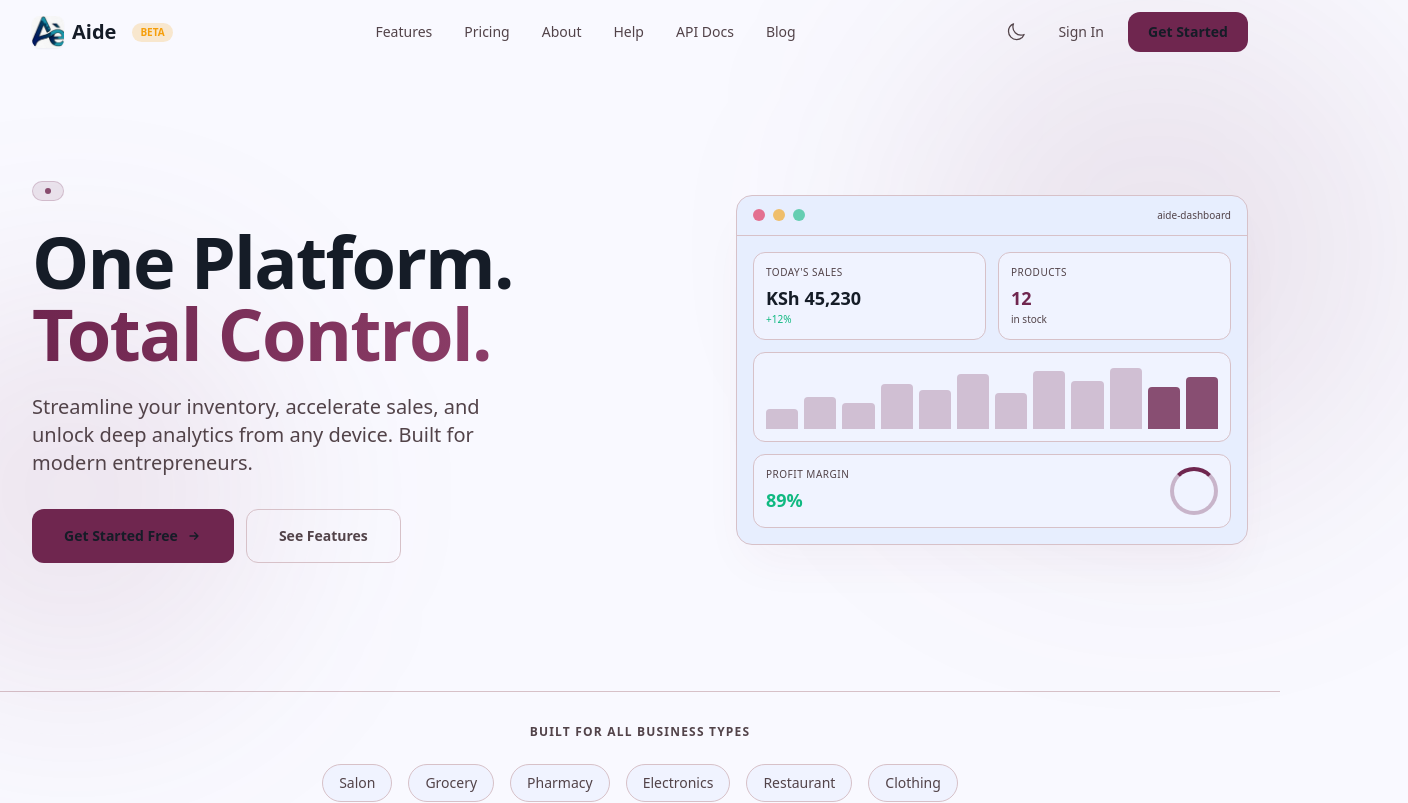
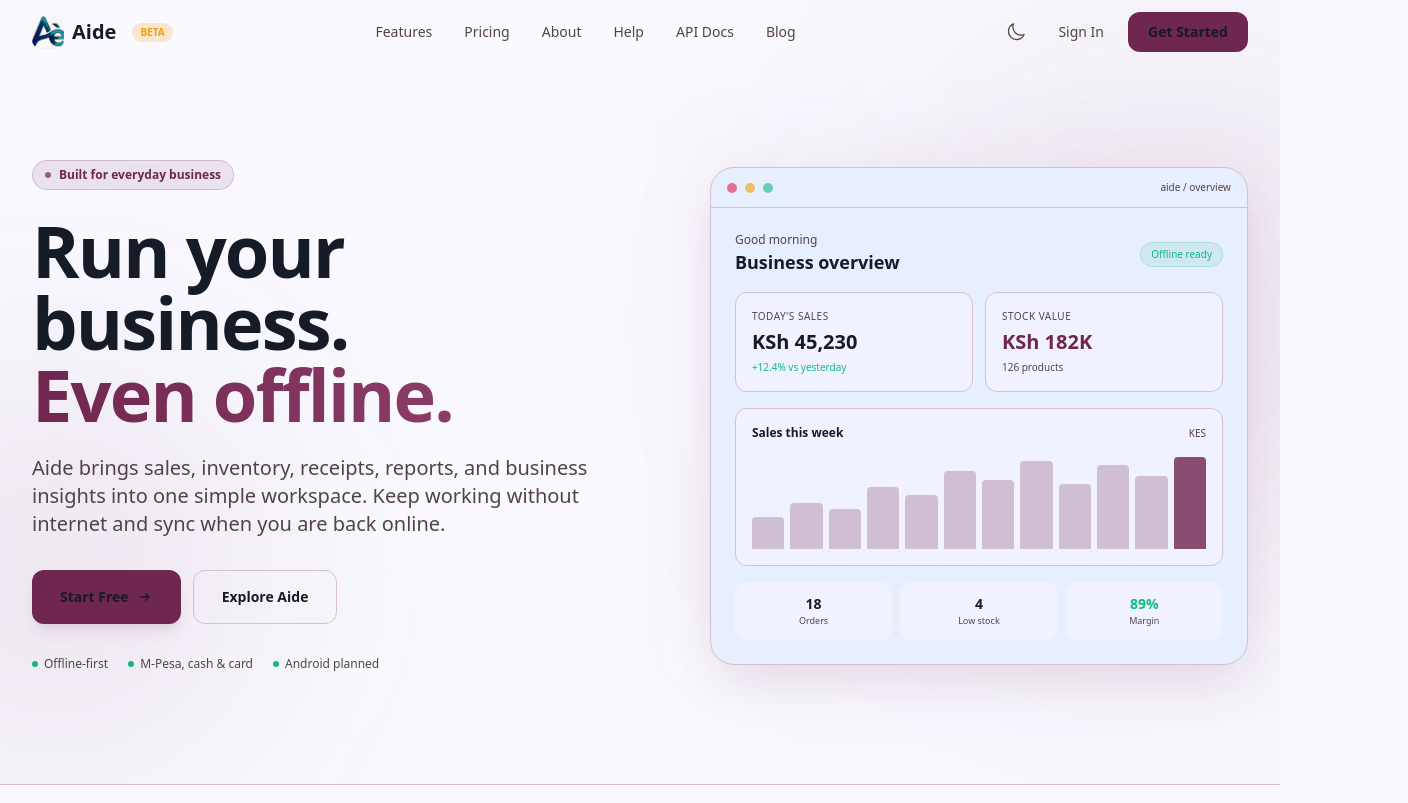
Before and after one commit to oliver4441/aide, a Next.js app: page / in a window 1280 px wide. Shown: the top 803 px of the page, 1408 px wide, since content can reach past the window. Built offline with nearby package versions, Linux system fonts and the light colour scheme.

Commit message:
Redesign Aide landing hero around offline-first business management

```diff
--- a/src/components/landing/Hero.tsx
+++ b/src/components/landing/Hero.tsx
@@ -4,90 +4,117 @@
 
 export default function Hero() {
   return (
-    <section className="relative pt-32 pb-24 md:pt-44 md:pb-32 px-4 md:px-8 max-w-[1440px] mx-auto">
-      <div className="absolute top-0 right-[-10%] w-[500px] h-[500px] rounded-full bg-primary/10 blur-[120px] pointer-events-none" />
-      <div className="absolute bottom-0 left-[-10%] w-[400px] h-[400px] rounded-full bg-primary-container/10 blur-[100px] pointer-events-none" />
+    <section className="relative overflow-hidden pt-28 pb-20 md:pt-40 md:pb-28 px-4 md:px-8 max-w-[1440px] mx-auto">
+      <div className="absolute top-16 right-[-12%] w-[520px] h-[520px] rounded-full bg-primary/10 blur-[140px] pointer-events-none" />
+      <div className="absolute bottom-0 left-[-12%] w-[420px] h-[420px] rounded-full bg-primary-container/10 blur-[120px] pointer-events-none" />
 
-      <div className="relative z-10 flex flex-col md:flex-row items-center gap-12 md:gap-16">
-        <div className="flex-1 max-w-2xl">
+      <div className="relative z-10 grid lg:grid-cols-[1fr_0.9fr] items-center gap-12 lg:gap-20">
+        <div className="max-w-2xl">
           <div className="inline-flex items-center gap-2 px-3 py-1.5 rounded-full bg-primary/10 border border-primary/20 text-primary text-xs font-semibold mb-6">
             <span className="w-1.5 h-1.5 rounded-full bg-primary animate-pulse" />
+            Built for everyday business
           </div>
 
-          <h1 className="text-4xl md:text-6xl lg:text-7xl font-bold tracking-tight leading-[1.1] mb-6 font-headline text-on-surface">
-            One Platform.
+          <h1 className="text-4xl sm:text-5xl md:text-6xl lg:text-7xl font-bold tracking-tight leading-[1.05] mb-6 font-headline text-on-surface">
+            Run your business.
             <br />
             <span className="bg-gradient-to-r from-primary to-primary-light bg-clip-text text-transparent">
-              Total Control.
+              Even offline.
             </span>
           </h1>
 
-          <p className="text-lg md:text-xl text-on-surface-variant mb-8 max-w-lg leading-relaxed">
-            Streamline your inventory, accelerate sales, and unlock deep analytics from any device. Built for modern entrepreneurs.
+          <p className="text-lg md:text-xl text-on-surface-variant mb-8 max-w-xl leading-relaxed">
+            Aide brings sales, inventory, receipts, reports, and business insights into one simple workspace. Keep working without internet and sync when you are back online.
           </p>
 
           <div className="flex flex-col sm:flex-row gap-3">
             <Link
               href="/login"
-              className="bg-primary text-on-primary font-semibold px-8 py-4 rounded-xl hover:bg-primary-light transition-colors flex items-center justify-center gap-2 text-sm"
+              className="bg-primary text-on-primary font-semibold px-7 py-4 rounded-xl hover:bg-primary-light transition-colors flex items-center justify-center gap-2 text-sm shadow-lg shadow-primary/10"
             >
-              Get Started Free
+              Start Free
               <svg className="w-4 h-4" fill="none" viewBox="0 0 24 24" stroke="currentColor" strokeWidth={2}>
                 <path strokeLinecap="round" strokeLinejoin="round" d="M13 7l5 5m0 0l-5 5m5-5H6" />
               </svg>
             </Link>
             <a
               href="#features"
-              className="border border-outline-variant text-on-surface-variant font-semibold px-8 py-4 rounded-xl hover:bg-surface-container-low transition-colors flex items-center justify-center gap-2 text-sm"
+              className="border border-outline-variant text-on-surface font-semibold px-7 py-4 rounded-xl hover:bg-surface-container-low transition-colors flex items-center justify-center gap-2 text-sm"
             >
-              See Features
+              Explore Aide
             </a>
+          </div>
+
+          <div className="mt-8 flex flex-wrap items-center gap-x-5 gap-y-2 text-xs text-on-surface-variant">
+            <span className="flex items-center gap-1.5"><span className="w-1.5 h-1.5 rounded-full bg-success" /> Offline-first</span>
+            <span className="flex items-center gap-1.5"><span className="w-1.5 h-1.5 rounded-full bg-success" /> M-Pesa, cash & card</span>
+            <span className="flex items-center gap-1.5"><span className="w-1.5 h-1.5 rounded-full bg-success" /> Android planned</span>
           </div>
         </div>
 
-        <div className="flex-1 w-full max-w-lg">
-          <div className="bg-surface-container border border-outline-variant rounded-2xl overflow-hidden shadow-2xl shadow-primary/5">
+        <div className="relative w-full max-w-xl mx-auto">
+          <div className="absolute -inset-5 rounded-[2rem] bg-primary/5 blur-2xl pointer-events-none" />
+          <div className="relative bg-surface-container border border-outline-variant rounded-[1.5rem] overflow-hidden shadow-2xl shadow-primary/10">
             <div className="px-4 py-3 border-b border-outline-variant flex items-center justify-between">
               <div className="flex items-center gap-2">
-                <div className="w-3 h-3 rounded-full bg-danger/60" />
-                <div className="w-3 h-3 rounded-full bg-warning/60" />
-                <div className="w-3 h-3 rounded-full bg-success/60" />
+                <span className="w-2.5 h-2.5 rounded-full bg-danger/60" />
+                <span className="w-2.5 h-2.5 rounded-full bg-warning/60" />
+                <span className="w-2.5 h-2.5 rounded-full bg-success/60" />
               </div>
-              <span className="text-[10px] text-on-surface-variant font-mono">aide-dashboard</span>
+              <span className="text-[10px] text-on-surface-variant font-mono">aide / overview</span>
             </div>
-            <div className="p-4 space-y-3">
+
+            <div className="p-4 md:p-6 space-y-4">
+              <div className="flex items-center justify-between">
+                <div>
+                  <p className="text-xs text-on-surface-variant">Good morning</p>
+                  <h2 className="text-lg font-bold text-on-surface font-headline">Business overview</h2>
+                </div>
+                <div className="text-[10px] px-2.5 py-1 rounded-full bg-success/10 text-success border border-success/20">Offline ready</div>
+              </div>
+
               <div className="grid grid-cols-2 gap-3">
-                <div className="bg-surface-container-low border border-outline-variant rounded-xl p-3">
-                  <div className="text-[10px] text-on-surface-variant uppercase tracking-wider mb-1">Today&apos;s Sales</div>
-                  <div className="text-lg font-bold text-on-surface font-headline">KSh 45,230</div>
-                  <div className="text-[10px] text-success">+12%</div>
+                <div className="bg-surface-container-low border border-outline-variant rounded-xl p-4">
+                  <div className="text-[10px] text-on-surface-variant uppercase tracking-wider mb-1">Today&apos;s sales</div>
+                  <div className="text-xl font-bold text-on-surface font-headline">KSh 45,230</div>
+                  <div className="text-[10px] text-success mt-1">+12.4% vs yesterday</div>
                 </div>
-                <div className="bg-surface-container-low border border-outline-variant rounded-xl p-3">
-                  <div className="text-[10px] text-on-surface-variant uppercase tracking-wider mb-1">Products</div>
-                  <div className="text-lg font-bold text-primary font-headline">12</div>
-                  <div className="text-[10px] text-on-surface-variant">in stock</div>
+                <div className="bg-surface-container-low border border-outline-variant rounded-xl p-4">
+                  <div className="text-[10px] text-on-surface-variant uppercase tracking-wider mb-1">Stock value</div>
+                  <div className="text-xl font-bold text-primary font-headline">KSh 182K</div>
+                  <div className="text-[10px] text-on-surface-variant mt-1">126 products</div>
                 </div>
               </div>
-              <div className="bg-surface-container-low border border-outline-variant rounded-xl p-3">
-                <div className="flex items-end gap-1.5 h-16">
-                  {[30, 50, 40, 70, 60, 85, 55, 90, 75, 95, 65, 80].map((h, i) => (
+
+              <div className="bg-surface-container-low border border-outline-variant rounded-xl p-4">
+                <div className="flex items-center justify-between mb-3">
+                  <span className="text-xs font-semibold text-on-surface">Sales this week</span>
+                  <span className="text-[10px] text-on-surface-variant">KES</span>
+                </div>
+                <div className="flex items-end gap-1.5 h-24">
+                  {[34, 48, 42, 65, 57, 82, 72, 92, 68, 88, 76, 96].map((height, index) => (
                     <div
-                      key={i}
-                      className="flex-1 rounded-t transition-all duration-500"
-                      style={{
-                        height: `${h}%`,
-                        backgroundColor: i >= 10 ? "rgb(var(--primary) / 0.8)" : "rgb(var(--primary) / 0.25)",
-                      }}
+                      key={index}
+                      className="flex-1 rounded-t bg-primary/25 last:bg-primary/80"
+                      style={{ height: `${height}%` }}
                     />
                   ))}
                 </div>
               </div>
-              <div className="bg-surface-container-low border border-outline-variant rounded-xl p-3 flex items-center justify-between">
-                <div>
-                  <div className="text-[10px] text-on-surface-variant uppercase tracking-wider mb-1">Profit Margin</div>
-                  <div className="text-lg font-bold text-success font-headline">89%</div>
+
+              <div className="grid grid-cols-3 gap-2">
+                <div className="rounded-xl bg-surface-container-low p-3 text-center">
+                  <div className="text-sm font-bold text-on-surface">18</div>
+                  <div className="text-[9px] text-on-surface-variant">Orders</div>
                 </div>
-                <div className="w-12 h-12 rounded-full border-4 border-primary/30 border-t-primary" />
+                <div className="rounded-xl bg-surface-container-low p-3 text-center">
+                  <div className="text-sm font-bold text-on-surface">4</div>
+                  <div className="text-[9px] text-on-surface-variant">Low stock</div>
+                </div>
+                <div className="rounded-xl bg-surface-container-low p-3 text-center">
+                  <div className="text-sm font-bold text-success">89%</div>
+                  <div className="text-[9px] text-on-surface-variant">Margin</div>
+                </div>
               </div>
             </div>
           </div>
```
